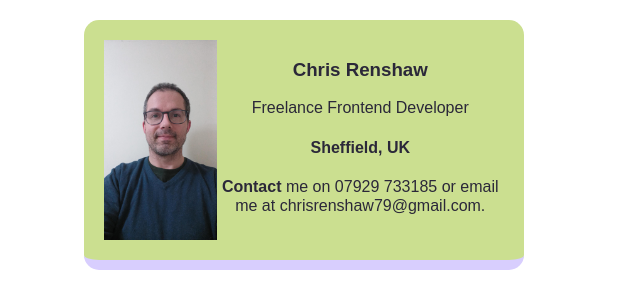
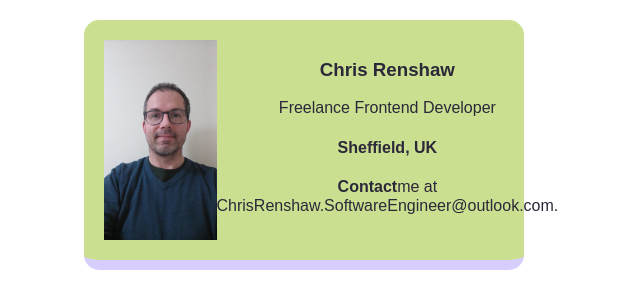
Before and after one commit to renners7777/business-card, a website built with Vite: page Business card/project/Business card/index.html in a window 1280 px wide. Shown: the whole page, without its empty margins (336-976 px from the left). Built offline with nearby package versions, Linux system fonts and the light colour scheme.

Commit message:
Updated contact information

```diff
--- a/Business card/project/Business card/index.html
+++ b/Business card/project/Business card/index.html
@@ -9,7 +9,7 @@
                 <h3>Chris Renshaw</h3>
                 <p>Freelance Frontend Developer</p>
                 <h4>Sheffield, UK</h4>
-                <p><strong>Contact</strong> me on 07929 733185 or email me at chrisrenshaw79@gmail.com.</p>
+                <p><strong>Contact</strong>me at ChrisRenshaw.SoftwareEngineer@outlook.com.</p>
             </div>
         </div>
     </body>
```
